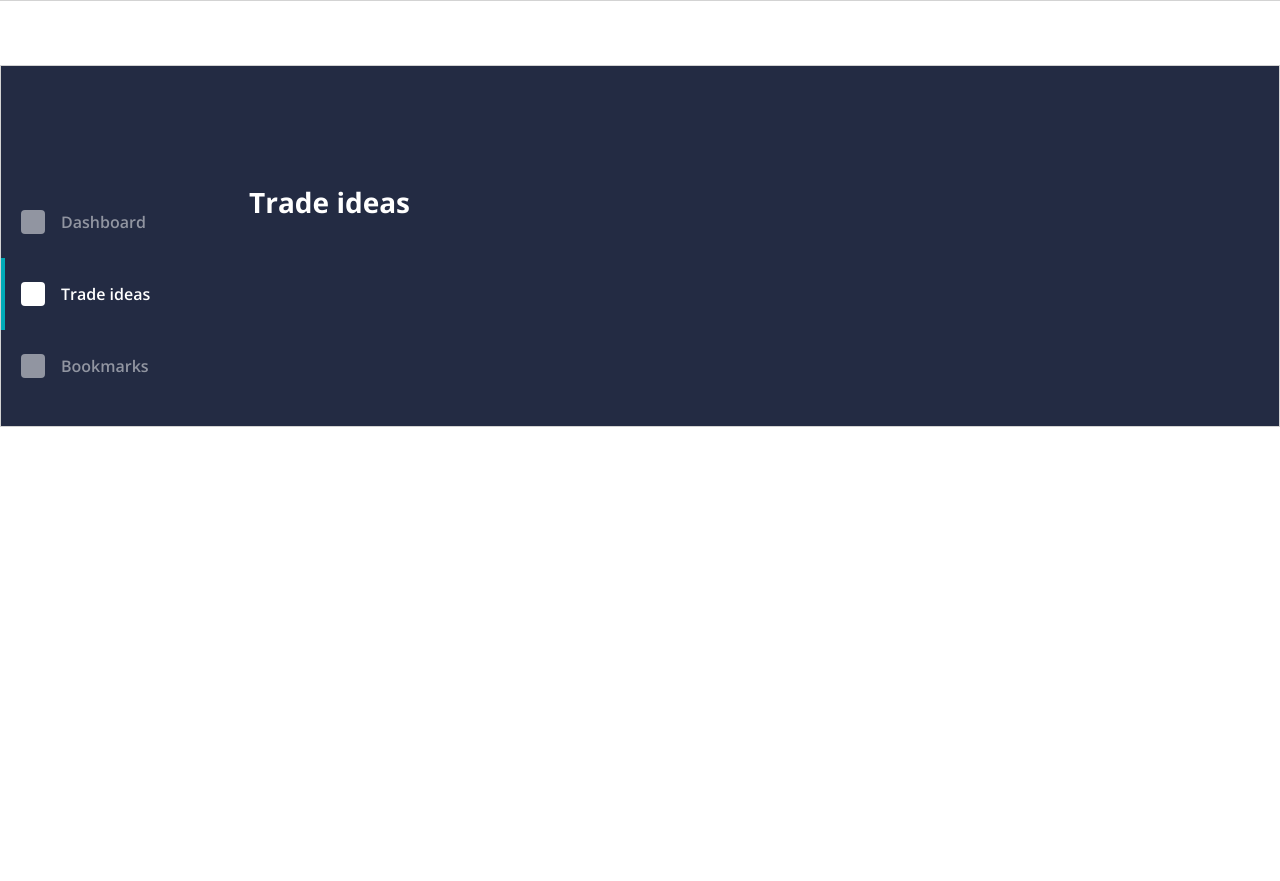
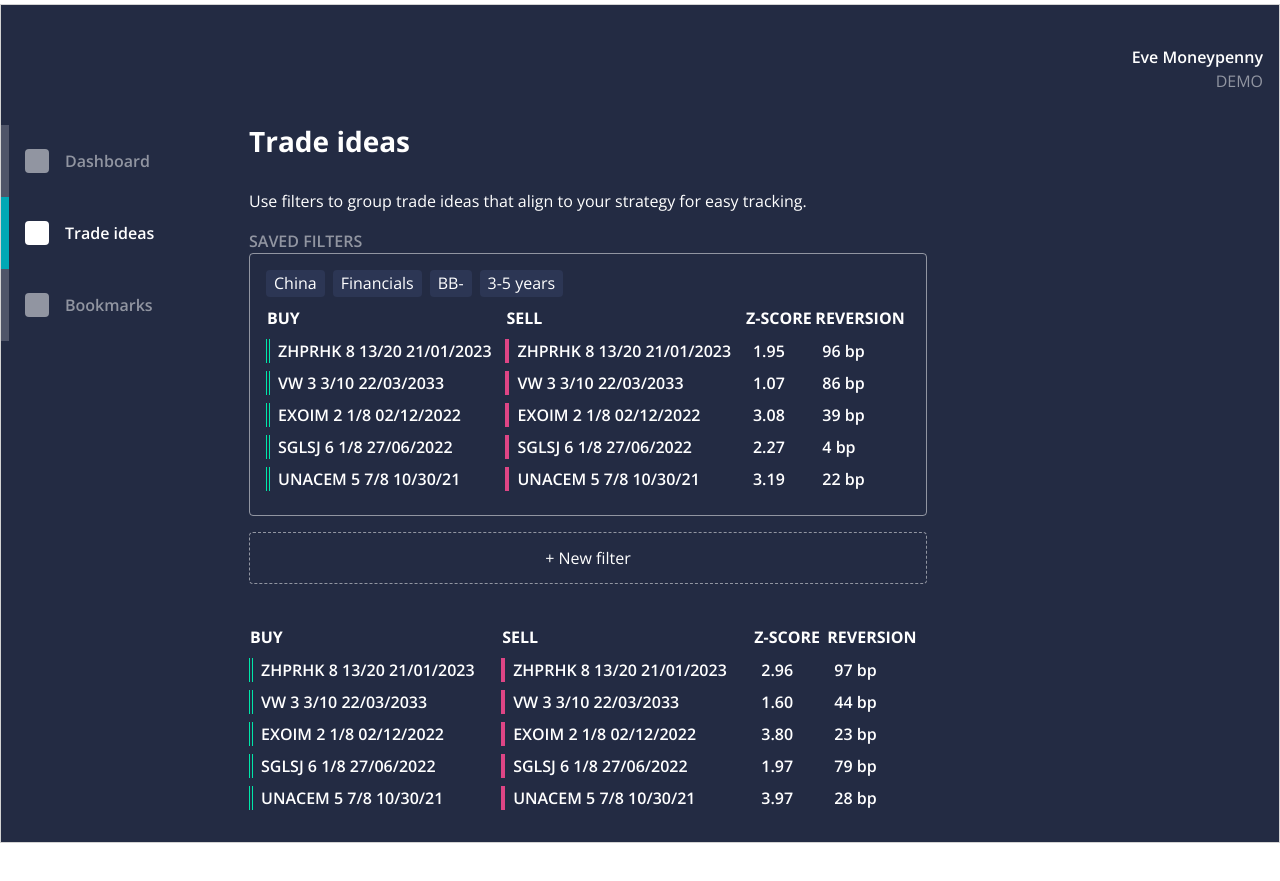
Before and after one commit to scottdh/Wutang, a website: page src/index.html in a window 1280 px wide. Shown: the part 1147-2028 px from the top of the page. Before the commit the page ends 1638 px from the top, so only its background shows below. Drawn offline with nearby package versions, Linux system fonts and the light colour scheme.

Commit message:
Trade ideas added filtering draft

```diff
--- a/scss/_typography.scss
+++ b/scss/_typography.scss
@@ -2,6 +2,7 @@
 
 h1 {
   margin: 0;
+  margin-bottom: 2rem;
   font-size: 1.75rem; // 28px
   line-height: 2rem; // 32px
   font-weight: 700;
@@ -11,11 +12,16 @@ h1 {
   }
 }
 
+.bondName h1 {
+  margin-bottom: 0;
+}
+
 h2 {
   font-size: 1.5rem;
   line-height: 2rem;
   font-weight: 600;
   margin: 0;
+  margin-bottom: 1rem;
 }
 
 h3 {
@@ -49,3 +55,7 @@ label {
 .noWrap {
   white-space: nowrap;
 }
+
+table {
+  font-weight: 600;
+}
--- a/scss/style.scss
+++ b/scss/style.scss
@@ -5,9 +5,9 @@
 // Colours
 $background: hsla(225, 31, 20, 1);
 $secondaryText: hsla(0, 0, 100, 0.5);
-$buySide: hsla(184, 99, 36, 1);
+$buySide: rgba(0, 230, 169, 1);
 $sellSide: hsla(335, 70, 57, 1);
-$primary: hsla(184, 99, 36, 1);
+$primary: rgba(1, 168, 181, 1);
 
 @import "typography.scss";
 
@@ -50,7 +50,17 @@ nav {
       display: flex;
       align-items: centre;
       padding: 24px 16px;
-      border-left: 4px solid hsla(0, 0, 100, 0);
+      border-left: 8px solid hsla(0, 0, 100, 0.2);
+      margin-bottom: 0px;
+
+      &:hover {
+        background-color: hsla(0, 0, 100, 0.2);
+        color: hsla(0, 0, 100, 1);
+        .icon {
+          background-color: hsla(0, 0, 100, 1);
+        }
+      }
+
       .icon {
         min-width: 24px;
         min-height: 24px;
@@ -67,7 +77,8 @@ nav {
     }
     .active {
       color: hsla(0, 0, 100, 1);
-      border-left-color: $primary;
+      // background-color: $primary;
+      border-color: $primary;
       .icon {
         background-color: hsla(0, 0, 100, 1);
       }
@@ -76,6 +87,7 @@ nav {
 } // End of nav
 
 .view {
+  flex: 1;
   padding: 0 2rem;
   padding-top: 96px;
 }
@@ -88,7 +100,7 @@ nav {
   .buySide {
     width: 100%;
     .bondName {
-      border-left: 0.25rem $buySide solid;
+      border-left: 0.25rem $buySide double;
       padding-left: 8px;
       margin-bottom: 0.5rem;
     }
@@ -225,3 +237,69 @@ nav {
 //   display: flex;
 //   justify-content: flex-start;
 // }
+
+.newFilter {
+  display: flex;
+  align-items: center;
+  justify-content: center;
+
+  padding: 1rem 1rem;
+  border: 1px dashed $secondaryText;
+  border-radius: 4px;
+  text-align: center;
+}
+.filtersArea {
+  margin-bottom: 2rem;
+}
+
+table {
+  width: 100%;
+  line-height: 1.5rem;
+  border-spacing: 0 0.5rem;
+}
+
+th {
+  text-align: left;
+  text-transform: uppercase;
+}
+
+td {
+  padding: 0 0.5rem;
+}
+
+td.sellSide {
+  border-left: 4px solid $sellSide;
+}
+
+td.buySide {
+  border-left: 4px double $buySide;
+}
+
+.filterGroup {
+  border: 1px solid $secondaryText;
+  border-radius: 0.25rem;
+  margin-bottom: 1rem;
+  position: relative;
+  padding: 1rem;
+  // h2 {
+  //   margin-bottom: 2rem;
+  //   display: block;
+  //   position: absolute;
+  //   top: -1rem;
+  //   left: 0.5rem;
+  //   background-color: $background;
+  //   padding: 0 0.5rem 0 0.5rem;
+  // }
+}
+
+.meta-data {
+  display: flex;
+  justify-content: flex-start;
+  .meta-tag {
+    margin-right: 8px;
+    white-space: nowrap;
+    background-color: hsla(225, 31, 25, 1);
+    border-radius: 4px;
+    padding: 4px 8px;
+  }
+}
--- a/src/index.html
+++ b/src/index.html
@@ -100,8 +100,37 @@
       <nav></nav>
       <div class="view">
         <h1>Trade ideas</h1>
+        <div class="filtersArea">
+          <p class="">
+            Use filters to group trade ideas that align to your strategy for
+            easy tracking.
+          </p>
+          <h3 class="secondary" style="text-transform: uppercase;">
+            Saved filters
+          </h3>
+          <div class="filterGroup">
+            <div class="filtername">
+              <!-- <h2>Chinese financials</h2> -->
+              <div class="meta-data">
+                <div class="meta-tag">China</div>
+                <div class="meta-tag">Financials</div>
+                <div class="meta-tag">BB-</div>
+                <div class="meta-tag">3-5 years</div>
+              </div>
+              <div class="tradeIdeas_table"></div>
+            </div>
+          </div>
+          <div class="newFilter">+ New filter</div>
+        </div>
+
+        <div class="tradeIdeas_table"></div>
       </div>
-      <div class="sideBar"></div>
+      <div class="sidebar">
+        <div class="profileMenu">
+          <h3>Eve Moneypenny</h3>
+          <p class="secondary">DEMO</p>
+        </div>
+      </div>
     </div>
     <script src="./js/app.js"></script>
   </body>
--- a/src/js/app.js
+++ b/src/js/app.js
@@ -35,6 +35,36 @@ var data = {
       currency: "EUR",
       issuer_name: "EXOR N.V.",
       industry_sector: "Corporate"
+    },
+    {
+      isin: "USU85969AC41",
+      name: "SGLSJ 6 1/8 27/06/2022",
+      last_query_date: "2020-01-31 03:08:59.851379",
+      country_of_risk: "ZAF",
+      bb_composite: "BB-",
+      industry_group: "Basic Materials",
+      coupon_rate: 6.125,
+      maturity_date: "2022-06-27 00:00:00",
+      currency: "USD",
+      ticker: "SGLSJ",
+      issuer_name: "Stillwater Mining Company",
+      industry_sector: "Corporate"
+    },
+    {
+      isin: "USP9451YAC77",
+      name: "UNACEM 5 7/8 10/30/21",
+      last_query_date: "2019-01-18 04:00:00.732769",
+      country_of_risk: "PER",
+      bb_composite: "BB",
+      industry_group: "Industrials",
+      coupon_rate: 5.875,
+      maturity_date: "2021-10-30 00:00:00",
+      issue_date: "2014-10-31 00:00:00",
+      currency: "USD",
+      par_value: 1000,
+      ticker: "UNACEM",
+      issuer_name: "Union Andina de Cementos",
+      industry_sector: "Corporate"
     }
   ],
   getExpirySpan(security) {
@@ -47,6 +77,12 @@ var data = {
     var random = Math.random() * (max - min) + min;
     var zScore = random.toFixed(2);
     return zScore;
+  },
+  getRandomReversion() {
+    var min = -20;
+    var max = 100;
+    var random = Math.floor(Math.random() * (max - min) + min);
+    return random;
   }
 };
 
@@ -69,6 +105,9 @@ navItems = [
 ];
 
 var navMenus = Array.prototype.slice.call(document.querySelectorAll("nav"));
+var ideasTables = Array.prototype.slice.call(
+  document.querySelectorAll(".tradeIdeas_table")
+);
 
 var findArtboard = function(element) {
   return element.closest("div.artboard").id;
@@ -112,6 +151,40 @@ var createNav = function() {
   });
 };
 
+var createIdeasTables = function() {
+  ideasTables.forEach(function(table) {
+    var html = `
+    <table>
+      <thead>
+        <th scope="col">Buy</th>
+        <th scope="col">Sell</th>
+        <th scope="col">Z-score</th>
+        <th scope="col">Reversion</th>
+        <th></th>
+      </thead>
+      <tbody>`;
+    html += data.securities
+      .map(function(security, index) {
+        var moo = index + 1;
+        var rowData = `
+          <tr>
+            <td class="buySide">${security["name"]}</td>
+            <td class="sellSide">${data.securities[index]["name"]}</td>
+            <td class=>${data.getRandomZscore()}</td>
+            <td class=>${data.getRandomReversion()} bp</td>
+          </tr>
+          `;
+        return rowData;
+      })
+      .join("");
+    html += `</tbody>
+    </table>
+          `;
+    table.innerHTML = html;
+  });
+};
+console.log(ideasTables);
+createIdeasTables();
 createNav();
 
 // `<ul>
--- a/src/js/data.js
+++ b/src/js/data.js
@@ -49,5 +49,3 @@ var data = {
     return zScore;
   }
 };
-
-export { data };
```
Also changed, not shown: src/css/style.css.
